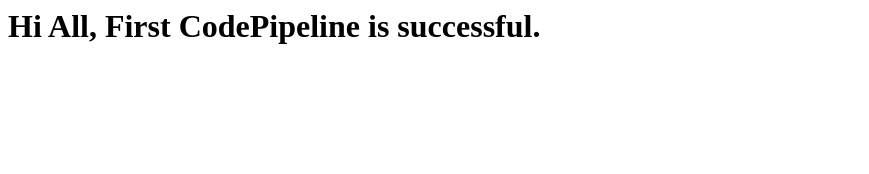
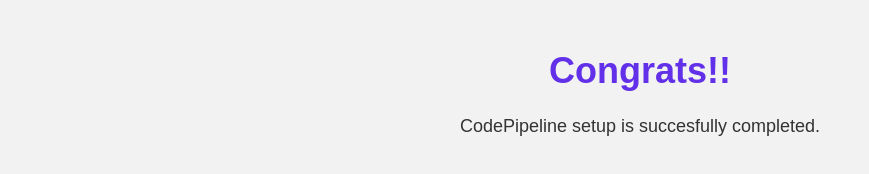
Before and after one commit to rawatshubham138/AWS, a plain HTML site: page CodePipeline/index.html in a window 1280 px wide. Shown: the whole page, without its empty margins (0-869 px from the left). Drawn offline with Linux system fonts and the light colour scheme.

Commit message:
Update index.html

```diff
--- a/CodePipeline/index.html
+++ b/CodePipeline/index.html
@@ -1,7 +1,28 @@
+<!DOCTYPE html>
 <html>
+  <head>
+    <style>
+      body {
+        font-family: Arial, sans-serif;
+        background-color: #f2f2f2;
+        color: #333;
+        text-align: center;
+      }
+
+      h1 {
+        font-size: 36px;
+        margin-top: 50px;
+        color: #6130e8;
+      }
+
+      p {
+        font-size: 18px;
+        margin: 20px 0;
+      }
+    </style>
+  </head>
   <body>
-    <h1>
-      Hi All, First CodePipeline is successful.
-    </h1>
+    <h1>Congrats!!</h1>
+    <p>CodePipeline setup is succesfully completed.</p>
   </body>
 </html>
```
